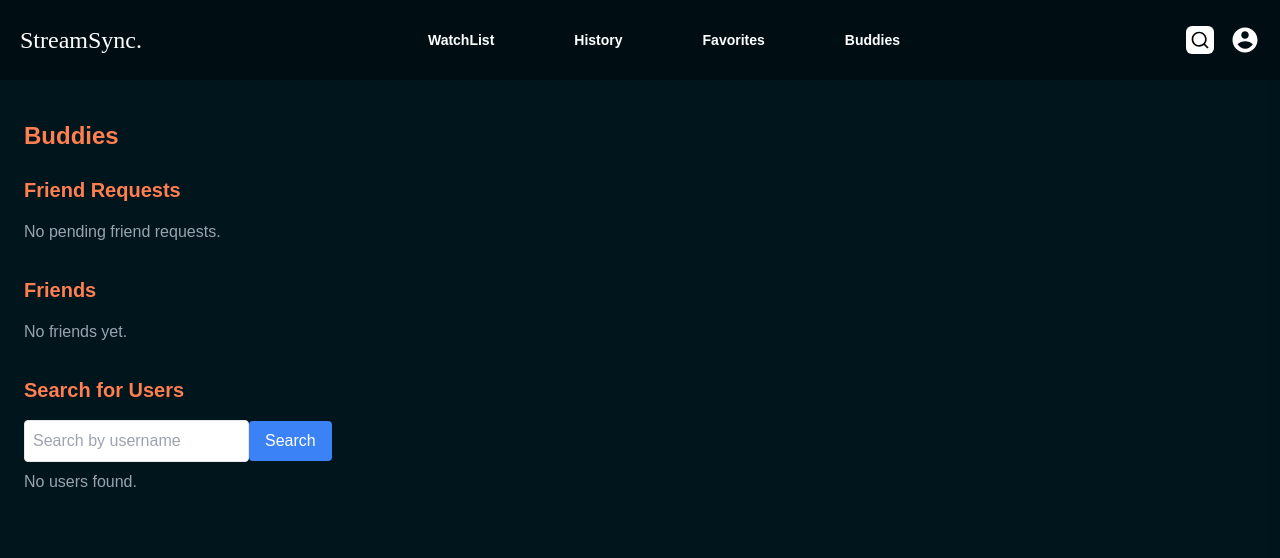
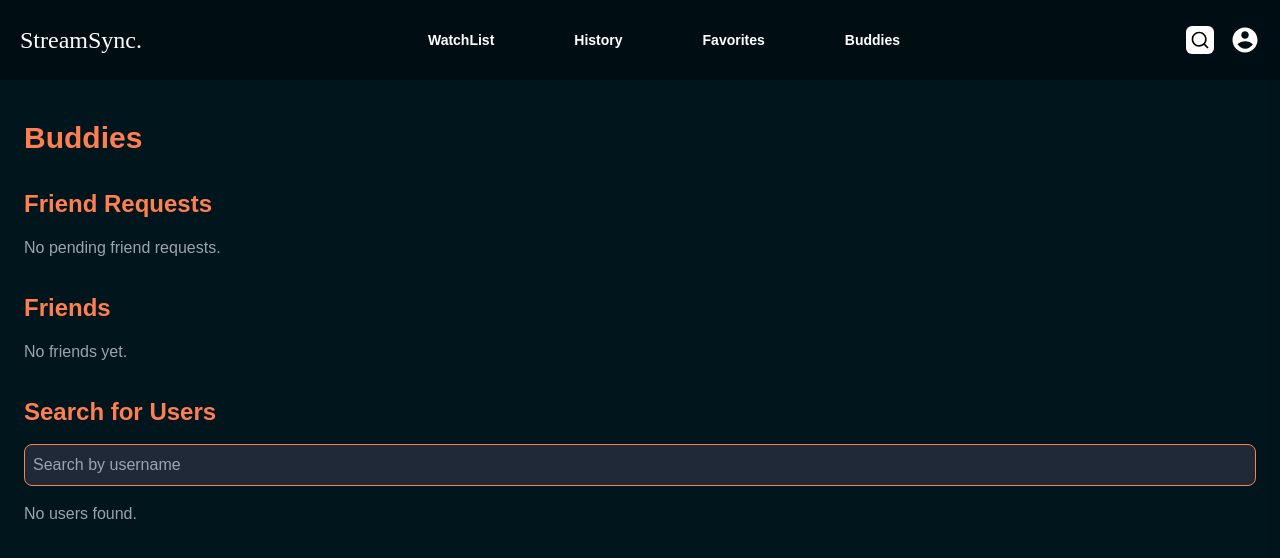
Before and after one commit to Kidus-M/StreamSynx, a Next.js app: page /buddies in a window 1280 px wide. Shown: the top 558 px of the page. Built offline with nearby package versions, Linux system fonts and the light colour scheme.

Commit message:
better design for the buddies page

```diff
--- a/pages/buddies/index.jsx
+++ b/pages/buddies/index.jsx
@@ -1,7 +1,18 @@
 import React, { useEffect, useState } from "react";
 import NavBar from "../../components/Navbar";
 import { auth, db } from "../../firebase";
-import { doc, getDoc, setDoc, updateDoc, arrayUnion, arrayRemove, collection, query, where, getDocs } from "firebase/firestore";
+import {
+  doc,
+  getDoc,
+  setDoc,
+  updateDoc,
+  arrayUnion,
+  arrayRemove,
+  collection,
+  query,
+  where,
+  getDocs,
+} from "firebase/firestore";
 
 const BuddiesPage = () => {
   const [friends, setFriends] = useState([]);
@@ -34,9 +45,13 @@ const BuddiesPage = () => {
     fetchFriendsAndRequests();
   }, [userId]);
 
-  // Search for users
+  // Search for users in real-time
+  useEffect(() => {
     const searchUsers = async () => {
-    if (!searchQuery) return;
+      if (!searchQuery) {
+        setSearchResults([]);
+        return;
+      }
 
       const usersQuery = query(
         collection(db, "users"),
@@ -46,6 +61,9 @@ const BuddiesPage = () => {
       const usersSnapshot = await getDocs(usersQuery);
       setSearchResults(usersSnapshot.docs.map((doc) => doc.data()));
     };
+
+    searchUsers();
+  }, [searchQuery]);
 
   // Send friend request
   const sendFriendRequest = async (toUserId) => {
@@ -96,83 +114,90 @@ const BuddiesPage = () => {
   };
 
   return (
-    <div>
+    <div className="min-h-screen bg-primary text-white">
       <NavBar />
-      <main className="p-6 mt-24 text-secondary">
-        <h1 className="text-2xl font-bold mb-6">Buddies</h1>
+      <main className="p-6 mt-24">
+        <h1 className="text-3xl font-bold mb-8 text-secondary">Buddies</h1>
 
-        {/* Friend Requests */}
-        <div className="mb-8">
-          <h2 className="text-xl font-bold mb-4">Friend Requests</h2>
+        {/* Friend Requests Section */}
+        <section className="mb-8">
+          <h2 className="text-2xl font-bold mb-4 text-secondary">Friend Requests</h2>
           {friendRequests.length > 0 ? (
             friendRequests.map((request) => (
-              <div key={request.fromUserId} className="bg-gray-800 p-4 rounded-lg mb-2">
-                <p>{request.fromUserId}</p>
+              <div
+                key={request.fromUserId}
+                className="bg-gray-800 p-4 rounded-lg mb-3 shadow-md hover:shadow-lg transition-shadow"
+              >
+                <p className="text-lg font-semibold">{request.fromUserId}</p>
+                <div className="flex gap-2 mt-2">
                   <button
                     onClick={() => acceptFriendRequest(request.fromUserId)}
-                  className="bg-green-500 text-white py-1 px-2 rounded mr-2"
+                    className="bg-green-500 text-white py-1 px-3 rounded hover:bg-green-600 transition-colors"
                   >
                     Accept
                   </button>
                   <button
                     onClick={() => rejectFriendRequest(request.fromUserId)}
-                  className="bg-red-500 text-white py-1 px-2 rounded"
+                    className="bg-red-500 text-white py-1 px-3 rounded hover:bg-red-600 transition-colors"
                   >
                     Reject
                   </button>
+                </div>
               </div>
             ))
           ) : (
             <p className="text-gray-400">No pending friend requests.</p>
           )}
-        </div>
+        </section>
 
-        {/* Friends List */}
-        <div className="mb-8">
-          <h2 className="text-xl font-bold mb-4">Friends</h2>
+        {/* Friends List Section */}
+        <section className="mb-8">
+          <h2 className="text-2xl font-bold mb-4 text-secondary">Friends</h2>
           {friends.length > 0 ? (
             friends.map((friendId) => (
-              <div key={friendId} className="bg-gray-800 p-4 rounded-lg mb-2">
-                <p>{friendId}</p>
+              <div
+                key={friendId}
+                className="bg-gray-800 p-4 rounded-lg mb-3 shadow-md hover:shadow-lg transition-shadow"
+              >
+                <p className="text-lg font-semibold">{friendId}</p>
               </div>
             ))
           ) : (
             <p className="text-gray-400">No friends yet.</p>
           )}
-        </div>
+        </section>
 
-        {/* Search for Users */}
-        <div>
-          <h2 className="text-xl font-bold mb-4">Search for Users</h2>
+        {/* Search for Users Section */}
+        <section>
+          <h2 className="text-2xl font-bold mb-4 text-secondary">Search for Users</h2>
           <input
             type="text"
             placeholder="Search by username"
             value={searchQuery}
             onChange={(e) => setSearchQuery(e.target.value)}
-            className="p-2 border rounded mb-2"
+            className="w-full p-2 border border-secondary rounded-lg bg-gray-800 text-white focus:outline-none focus:border-secondary focus:ring-1 focus:ring-secondary"
           />
-          <button
-            onClick={searchUsers}
-            className="bg-blue-500 text-white py-2 px-4 rounded"
+          {searchResults.length > 0 ? (
+            <div className="mt-4">
+              {searchResults.map((user) => (
+                <div
+                  key={user.userId}
+                  className="bg-gray-800 p-4 rounded-lg mb-3 shadow-md hover:shadow-lg transition-shadow"
                 >
-            Search
-          </button>
-          {searchResults.length > 0 ? (
-            searchResults.map((user) => (
-              <div key={user.userId} className="bg-gray-800 p-4 rounded-lg mb-2">
-                <p>{user.username}</p>
+                  <p className="text-lg font-semibold">{user.username}</p>
                   <button
                     onClick={() => sendFriendRequest(user.userId)}
-                  className="bg-yellow-500 text-white py-1 px-2 rounded"
+                    className="mt-2 bg-secondary text-white py-1 px-3 rounded hover:bg-secondary-dark transition-colors"
                   >
                     Send Friend Request
                   </button>
                 </div>
-            ))
+              ))}
+            </div>
           ) : (
-            <p className="text-gray-400">No users found.</p>
+            <p className="text-gray-400 mt-4">No users found.</p>
           )}
-        </div>
+        </section>
       </main>
     </div>
   );
```
Lines whose indentation alone changed are shown as unchanged.
